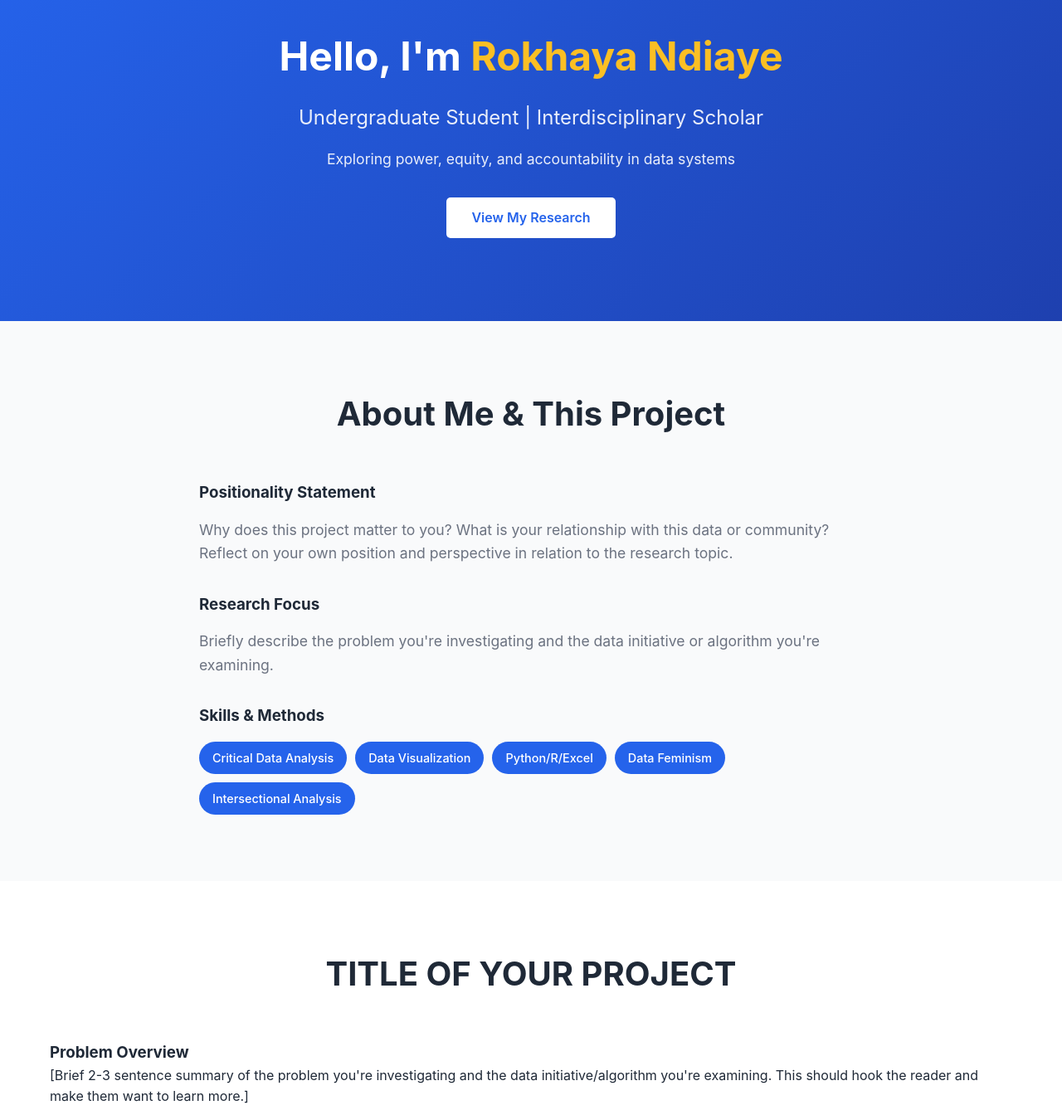
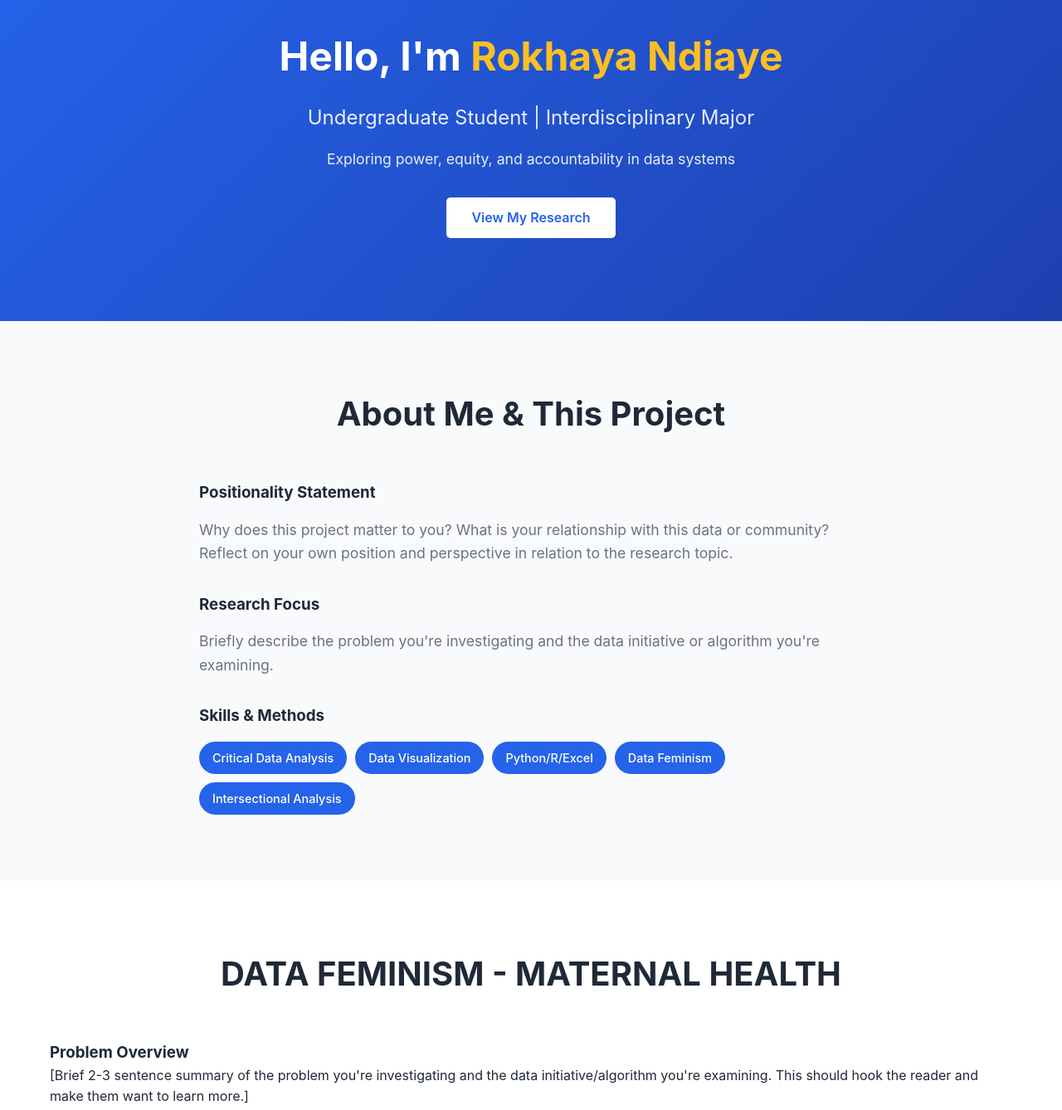
Before and after one commit to rokhayasndiaye07-a11y/Data-Feminism-1st-Proj., a plain HTML site: page index.html in a window 1280 px wide. Shown: the part 140-1478 px from the top of the page at 83% size. Drawn offline with Linux system fonts and the light colour scheme.

Commit message:
Update index.html

```diff
--- a/index.html
+++ b/index.html
@@ -25,7 +25,7 @@
         <div class="container">
             <div class="banner-content">
                 <h2>Hello, I'm <span class="highlight">Rokhaya Ndiaye</span></h2>
-                <p class="subtitle">Undergraduate Student | Interdisciplinary Scholar</p>
+                <p class="subtitle">Undergraduate Student | Interdisciplinary Major</p>
                 <p class="description">Exploring power, equity, and accountability in data systems</p>
                 <a href="#project" class="btn">View My Research</a>
             </div>
@@ -60,7 +60,7 @@
     <!-- Project Section -->
     <section id="project" class="project">
         <div class="container">
-            <h2 class="section-title">TITLE OF YOUR PROJECT</h2>
+            <h2 class="section-title">DATA FEMINISM - MATERNAL HEALTH</h2>
 
             <div class="project-overview">
                 <h3>Problem Overview</h3>
```
